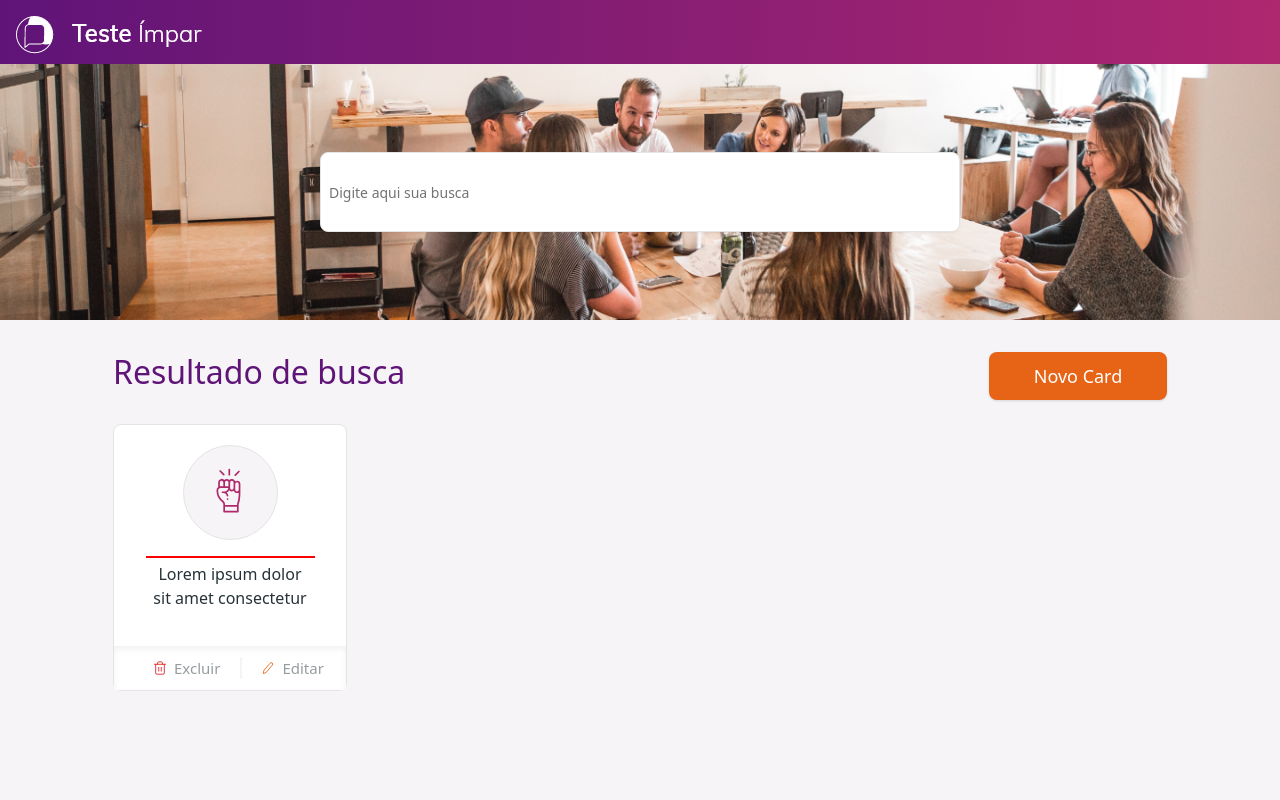
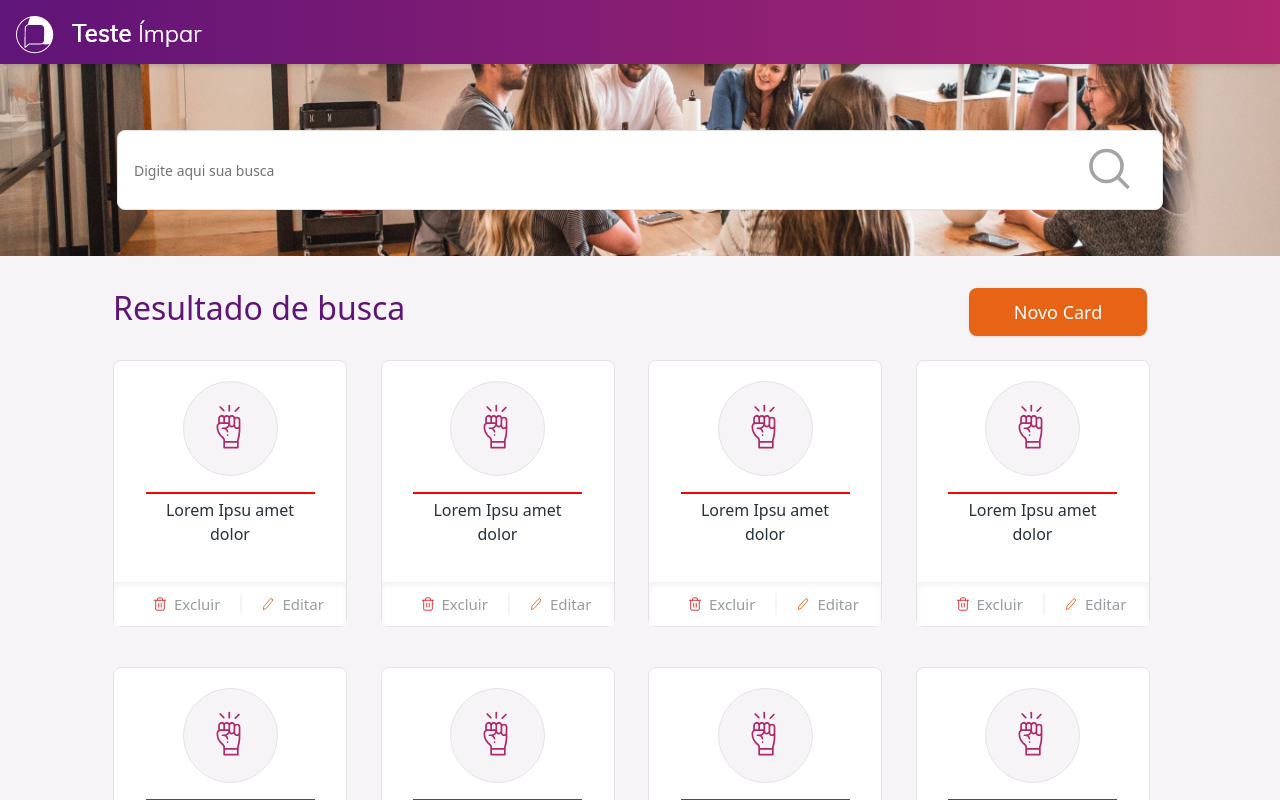
Before and after one commit to Maycongs123/Impar-frontend, a React (Vite) app: page / in a window 1280 px wide. Shown: the top 800 px of the page. Built offline with nearby package versions, Linux system fonts and the light colour scheme.

Commit message:
criando componente card e logo lupa

```diff
--- a/src/App.tsx
+++ b/src/App.tsx
@@ -1,25 +1,36 @@
 import './App.css'
 import { Input } from "@/components/ui/input"
 import { Button } from './components/ui/button'
+import Card from './components/card'
 
 function App() {
 
   return (
     <div className="min-h-screen w-full bg-[#F6F4F6]">
       <div>
-        <div className="bg-gradient-custom shadow-md opacity-100 h-16 w-full p-4">
-          <img src="src\assets\logo-teste.png" alt="logo-teste" />
+        <div className="bg-gradient-custom shadow-md opacity-100 h-16 w-full p-4 fixed top-0 left-0 z-50">
+          <img src="src/assets/logo-teste.png" alt="logo teste" />
         </div>
-        <div className='w-full'>
+        <div className="w-full">
           <div className="relative">
-            <img className="w-full h-64" src="src/assets/fundo-busca.png" alt="fundo-busca" />
-            <Input
-              type="text"
-              placeholder="Digite aqui sua busca"
-              className="absolute top-1/2 left-1/2 transform -translate-x-1/2 -translate-y-1/2 w-1/2 p-2 bg-white border rounded-[8px] h-20"
+            <img
+              className="w-full h-64"
+              src="src/assets/fundo-busca.png"
+              alt="fundo-busca"
             />
+            <div className="w-[1046px] absolute top-[170px] left-1/2 transform -translate-x-1/2 -translate-y-1/2 w-1/2">
+              <Input
+                type="text"
+                placeholder="Digite aqui sua busca"
+                className="w-full p-4 pr-12 bg-white border rounded-[8px] h-20"
+              />
+              <span className="absolute right-4 top-1/2 transform -translate-y-1/2">
+                <img src="src\assets\icons\lupa.svg" alt="search icon" className="w-[49px] h-[49px] mr-4 mb-2" />
+              </span>
+            </div>
           </div>
         </div>
+
       </div>
       <div className='flex flex-col justify-center items-center mt-8'>
         <div className='w-[1054px] flex-col justify-between mb-4'>
@@ -27,11 +38,25 @@ function App() {
             <p className="text-[#5F1478] text-[32px] leading-[40px] tracking-normal font-muli">
               Resultado de busca
             </p>
-            <Button className="w-[178px] h-[48px] text-lg leading-[23px] rounded-[8px] font-muli" variant="custom">
+            <Button className="w-[178px] h-[48px] text-lg leading-[23px] rounded-[8px] mr-5 font-muli" variant="custom">
               Novo Card
             </Button>
           </div>
-          <div className='mt-6'>
+          <div className="grid grid-cols-1 sm:grid-cols-2 md:grid-cols-3 lg:grid-cols-4 gap-4">
+            <Card description="Lorem Ipsu amet dolor" />
+            <Card description="Lorem Ipsu amet dolor" />
+            <Card description="Lorem Ipsu amet dolor" />
+            <Card description="Lorem Ipsu amet dolor" />
+            <Card description="Lorem Ipsu amet dolor" />
+            <Card description="Lorem Ipsu amet dolor" />
+            <Card description="Lorem Ipsu amet dolor" />
+            <Card description="Lorem Ipsu amet dolor" />
+            <Card description="Lorem Ipsu amet dolor" />
+            <Card description="Lorem Ipsu amet dolor" />
+          </div>
+
+
+          {/* <div className='mt-6'>
             <div className='w-[234px] h-[267px] bg-[#FFFFFF] rounded-[8px] border border-[#E4E4E4] shadow-card'>
               <div className="flex flex-col h-full mt-5">
                 <div className='flex justify-center'>
@@ -74,7 +99,7 @@ function App() {
               </div>
 
             </div>
-          </div>
+          </div> */}
         </div>
       </div>
     </div>
--- /dev/null
+++ b/src/components/card.tsx
@@ -0,0 +1,59 @@
+import * as React from "react";
+
+import iconHand from '/src/assets/icons/icon-hand.svg';
+import iconTrash from '/src/assets/icons/Icon-trash.svg';
+import iconEdit from '/src/assets/icons/Icon-edit.svg';
+
+interface CardProps {
+  description: string;
+}
+
+const Card: React.FC<CardProps> = ({ description }) => {
+  return (
+    <div className="mt-6">
+      <div className="w-[234px] h-[267px] bg-[#FFFFFF] rounded-[8px] border border-[#E4E4E4] shadow-card">
+        <div className="flex flex-col h-full mt-5">
+          <div className="flex justify-center">
+            <div className="w-[95px] h-[95px] bg-[#F6F4F6] border border-[#E4E4E4] rounded-[50px] flex justify-center items-center">
+              <img className="w-[63px] h-[64px]" src={iconHand} alt="icone punho" />
+            </div>
+          </div>
+
+          <div className="flex justify-center mt-4">
+            <div className="w-[169px] h-[2px] bg-[red]"></div>
+          </div>
+
+          <div className="flex justify-center mt-1">
+            <div className="w-[161px] h-[40px] mb-11">
+              <p className="text-[#263238] text-[16px] text-center font-muli line-clamp-3">
+                {description}
+              </p>
+            </div>
+          </div>
+
+          <div className="flex items-end rounded-[8px]">
+            <div className="flex w-[234px] h-[44px] bg-white rounded-b-lg shadow-inner-custom">
+              <div className="ml-10 flex items-center justify-center">
+                <img className="w-[12px] h-[14px]" src={iconTrash} alt="icone excluir" />
+                <p className="ml-2 text-[15px] text-[#263238] opacity-[0.48] hover:text-[#DB2525] hover:opacity-100 cursor-pointer">
+                  Excluir
+                </p>
+              </div>
+              <div className="flex justify-center items-center ml-5">
+                <div className="w-[1px] h-[22px] bg-[#F6F4F6] border border-[#F6F4F6]"></div>
+              </div>
+              <div className="ml-5 flex items-center justify-center">
+                <img className="w-[12px] h-[14px]" src={iconEdit} alt="icone editar" />
+                <p className="ml-2 text-[15px] text-[#263238] opacity-[0.48] hover:text-[#DB2525] hover:opacity-100 cursor-pointer">
+                  Editar
+                </p>
+              </div>
+            </div>
+          </div>
+        </div>
+      </div>
+    </div>
+  );
+};
+
+export default Card;
```
Also changed, not shown: src/assets/icons/lupa.svg (added).
